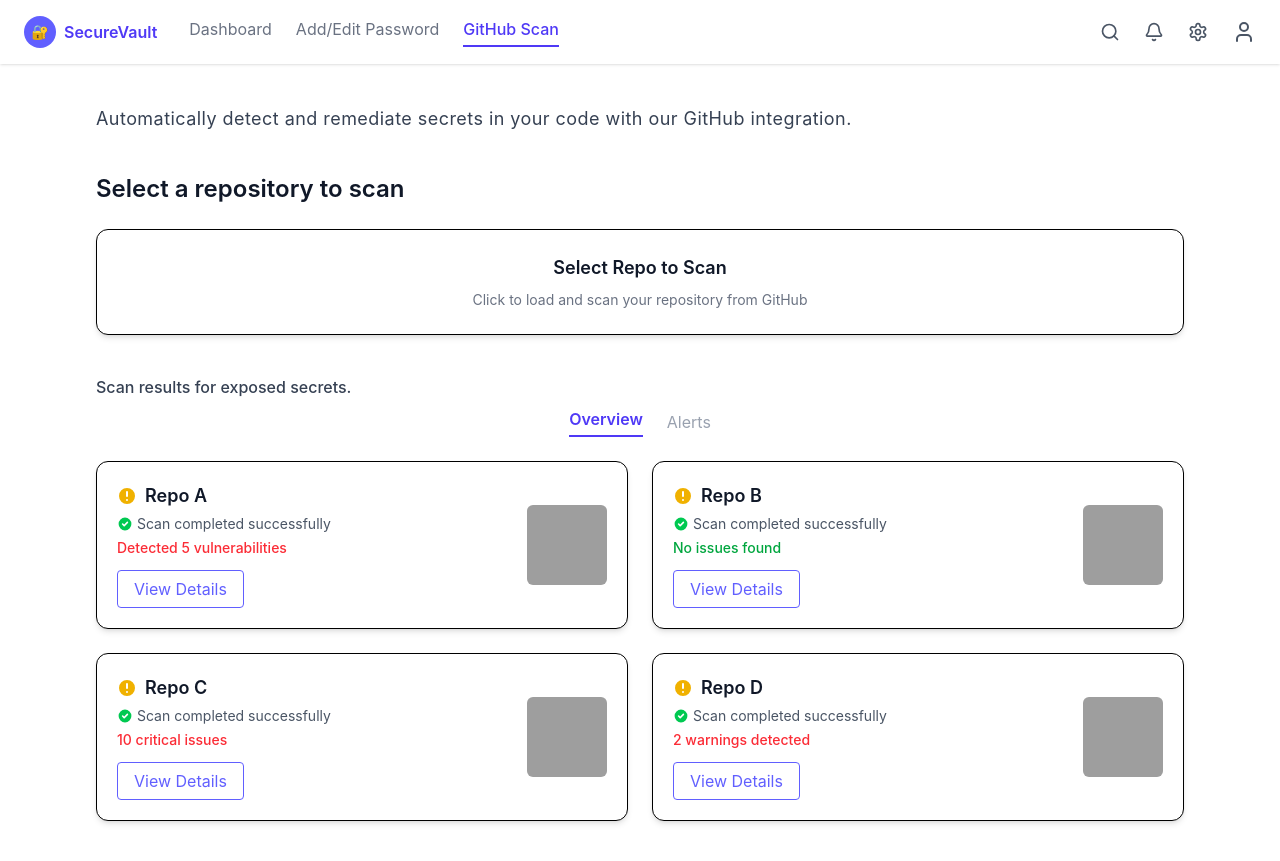
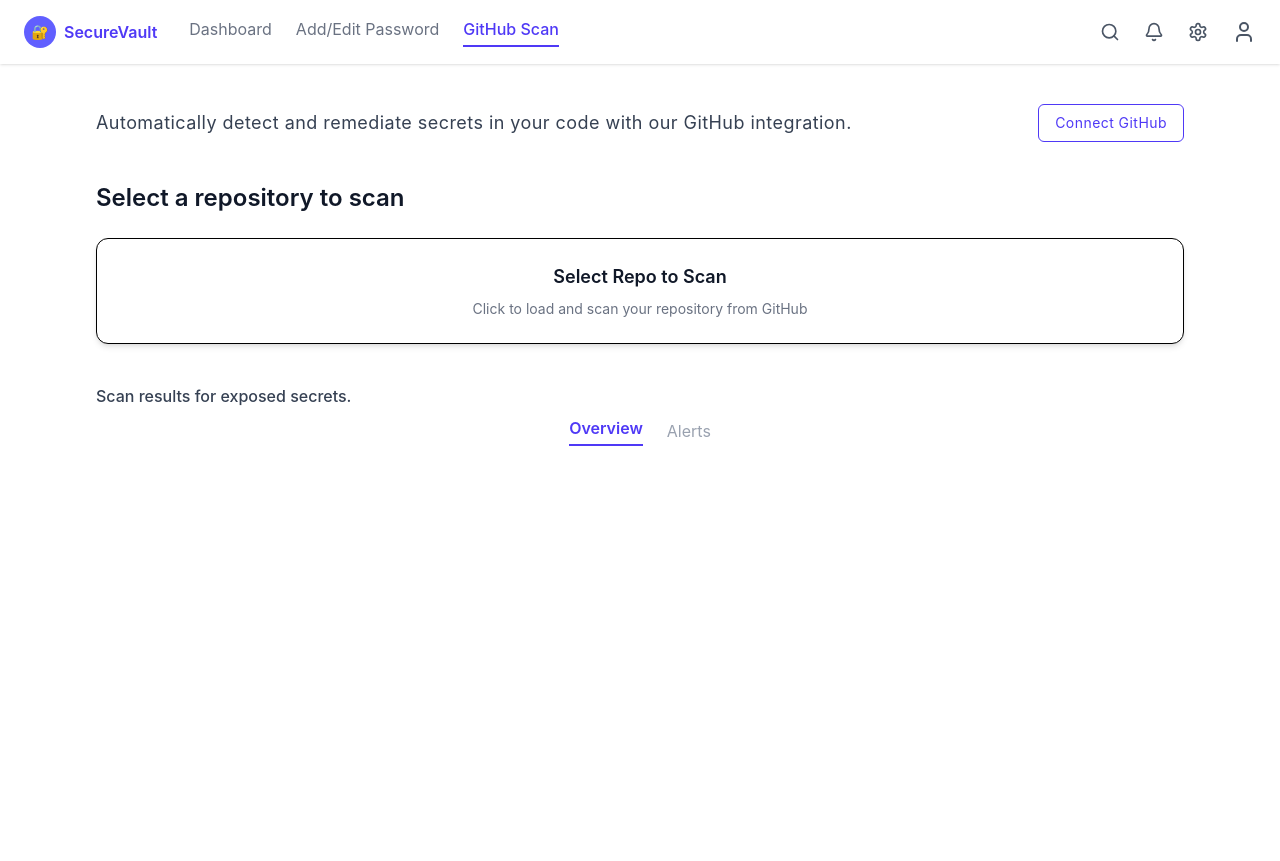
Before and after one commit to guy-with-a-cool-terminal/BinTechHub, a React (Vite) app in the folder PasswordManager/password-manager-frontend/: page /githubscan in a window 1280 px wide. After the commit the page ends 800 px from the top, so only its background shows below. Built offline with nearby package versions, Linux system fonts and the light colour scheme; grey boxes are pictures that could not be loaded.

Commit message:
setting up scan intergrations

```diff
--- a/PasswordManager/password-manager-frontend/src/pages/GithubScan.jsx
+++ b/PasswordManager/password-manager-frontend/src/pages/GithubScan.jsx
@@ -1,88 +1,103 @@
 import React, { useState } from "react";
 import Header from "../components/Header";
-import { HiOutlineSearchCircle, HiCheckCircle, HiExclamationCircle } from "react-icons/hi";
-import { motion } from "framer-motion";
+import { HiOutlineSearchCircle, HiCheckCircle, HiExclamationCircle, HiX } from "react-icons/hi";
+import { motion, AnimatePresence } from "framer-motion";
 
-// Sample data for repositories and results
-const repositories = [
+// import your API functions (commented out for now)
+// import { fetchRepositories, scanRepository } from "../services/api";
+
+const sampleRepositories = [
   {
     title: "Frontend Repo",
     lastScanned: "2 days ago",
     description: "Active repository for frontend development",
     image: "https://images.unsplash.com/photo-1581090700227-1e8e6f7f7f70",
   },
-  {
-    title: "Backend Repo",
-    lastScanned: "5 days ago",
-    description: "Repository for backend services",
-    image: "https://images.unsplash.com/photo-1603415526960-f8fba72729d0",
-  },
-  {
-    title: "Deploy Repo",
-    lastScanned: "7 days ago",
-    description: "Deployment repository for cloud services",
-    image: "https://images.unsplash.com/photo-1573497491208-6b1acb260507",
-  },
-];
-
-const results = [
-  {
-    name: "Repo A",
-    status: "Scan completed successfully",
-    issues: "Detected 5 vulnerabilities",
-    image: "https://images.unsplash.com/photo-1587982335078-795dfb7cc270",
-  },
-  {
-    name: "Repo B",
-    status: "Scan completed successfully",
-    issues: "No issues found",
-    image: "https://images.unsplash.com/photo-1610034829906-fdfd4db6f58d",
-  },
-  {
-    name: "Repo C",
-    status: "Scan completed successfully",
-    issues: "10 critical issues",
-    image: "https://images.unsplash.com/photo-1618221195710-d4c7cc2d9e8b",
-  },
-  {
-    name: "Repo D",
-    status: "Scan completed successfully",
-    issues: "2 warnings detected",
-    image: "https://images.unsplash.com/photo-1583281952164-d7d5d78b6c4e",
-  },
 ];
 
 const GithubScan = () => {
-  const [selectedRepo, setSelectedRepo] = useState(null);
+  const [reposToScan, setReposToScan] = useState([]);
   const [repoLoading, setRepoLoading] = useState(false);
-  const [reposToScan, setReposToScan] = useState([]);
+  const [scanStatus, setScanStatus] = useState({});
+  const [showDetails, setShowDetails] = useState(false);
+  const [selectedDetails, setSelectedDetails] = useState(null);
+  const [showRepoSelector, setShowRepoSelector] = useState(false);
 
-  // Simulate the process of selecting a GitHub repo
-  const handleSelectRepo = () => {
-    setRepoLoading(true);
-    setTimeout(() => {
-      const newRepo = {
-        name: `Repo ${reposToScan.length + 1}`,
-        description: `This is an active repository for scan ${reposToScan.length + 1}`,
-        image: "https://images.unsplash.com/photo-1581090700227-1e8e6f7f7f70",
-      };
-      setReposToScan([...reposToScan, newRepo]);
-      setRepoLoading(false);
-    }, 2000); // Simulating a 2s delay for loading repo
+  // Example handler for connecting GitHub (placeholder)
+  const handleGithubConnect = () => {
+    alert("GitHub OAuth not yet implemented.");
+    // TODO: Redirect to your Django backend OAuth endpoint
   };
 
-  const handleDeselectRepo = (repoIndex) => {
-    setReposToScan(reposToScan.filter((_, idx) => idx !== repoIndex));
+  // Open repo selection modal
+  const openRepoSelector = () => {
+    setShowRepoSelector(true);
+
+    // Uncomment to fetch repos from backend instead of sample
+    /*
+    setRepoLoading(true);
+    fetchRepositories()
+      .then((repos) => {
+        // Update state or modal list with fetched repos here
+        // e.g., setReposToScan(repos);
+      })
+      .catch((error) => {
+        console.error("Failed to fetch repositories", error);
+      })
+      .finally(() => setRepoLoading(false));
+    */
+  };
+
+  // Scan a repository now
+  const handleScanNow = (repoName) => {
+    setScanStatus((prev) => ({ ...prev, [repoName]: "scanning" }));
+
+    // Uncomment to call real API scan endpoint
+    /*
+    scanRepository(repoName)
+      .then((result) => {
+        setScanStatus((prev) => ({ ...prev, [repoName]: "completed" }));
+        // Optionally update repo scan details or results here
+      })
+      .catch((error) => {
+        setScanStatus((prev) => ({ ...prev, [repoName]: "failed" }));
+        console.error("Scan failed", error);
+      });
+    */
+
+    // Temporary simulated scan for demo
+    setTimeout(() => {
+      setScanStatus((prev) => ({ ...prev, [repoName]: "completed" }));
+    }, 3000);
+  };
+
+  const openDetails = (repo) => {
+    setSelectedDetails(repo);
+    setShowDetails(true);
+  };
+
+  const closeDetails = () => {
+    setShowDetails(false);
+    setSelectedDetails(null);
   };
 
   return (
-    <div className="bg-white min-h-screen">
+    <div className="bg-white min-h-screen relative">
       <Header />
+
       <main className="px-6 md:px-12 lg:px-24 py-10 space-y-10">
-        {/* Intro Text */}
-        <p className="text-gray-700 text-base md:text-lg leading-relaxed tracking-wide">
-          Automatically detect and remediate secrets in your code with our GitHub integration.
-        </p>
+        {/* Intro Section */}
+        <div className="flex flex-col md:flex-row md:items-center md:justify-between gap-4 text-gray-700 text-base md:text-lg leading-relaxed tracking-wide">
+          <p>
+            Automatically detect and remediate secrets in your code with our GitHub integration.
+          </p>
+          <button
+            onClick={handleGithubConnect}
+            className="px-4 py-2 border border-indigo-600 text-indigo-600 rounded-md hover:bg-indigo-50 active:scale-95 transition-all duration-200 focus:outline-none focus:ring-2 focus:ring-indigo-400 focus:ring-offset-2 text-sm"
+          >
+            Connect GitHub
+          </button>
+        </div>
 
         {/* Repo Selection Section */}
         <section>
@@ -95,7 +110,7 @@ const GithubScan = () => {
               backgroundColor: "#f7fafc",
             }}
             transition={{ duration: 0.3, ease: "easeOut" }}
-            onClick={handleSelectRepo}
+            onClick={openRepoSelector}
           >
             <div className="text-center">
               <h3 className="text-lg font-semibold text-gray-900">Select Repo to Scan</h3>
@@ -104,7 +119,7 @@ const GithubScan = () => {
           </motion.div>
         </section>
 
-        {/* Loading state when the user is selecting a repo */}
+        {/* Loading State */}
         {repoLoading && (
           <section>
             <div className="flex justify-center items-center">
@@ -114,7 +129,7 @@ const GithubScan = () => {
           </section>
         )}
 
-        {/* Dynamically added Repo Cards */}
+        {/* Scanned Repositories */}
         {reposToScan.length > 0 && (
           <section>
             <h3 className="text-lg font-semibold text-gray-900 mb-6">Scanned Repositories</h3>
@@ -133,16 +148,21 @@ const GithubScan = () => {
                   <div className="flex flex-col justify-between h-full">
                     <div>
                       <h2 className="text-lg font-semibold text-gray-900">{repo.name}</h2>
-                      <p className="text-sm text-gray-500">Last scanned: {repo.lastScanned || "Just now"}</p>
+                      <p className="text-sm text-gray-500">Last scanned: {repo.lastScanned}</p>
                       <p className="text-sm text-gray-600 mt-1">{repo.description}</p>
                     </div>
                     <div className="flex items-center justify-between mt-4">
                       <button
+                        onClick={() => handleScanNow(repo.name)}
                         className="px-4 py-2 border border-indigo-600 text-indigo-600 rounded-md hover:bg-indigo-50 active:scale-95 transition-all duration-200 focus:outline-none focus:ring-2 focus:ring-indigo-400 focus:ring-offset-2"
                       >
                         <span className="flex items-center gap-2">
                           <HiOutlineSearchCircle className="text-lg" />
-                          Scan Now
+                          {scanStatus[repo.name] === "scanning"
+                            ? "Scanning..."
+                            : scanStatus[repo.name] === "completed"
+                            ? "Re-scan"
+                            : "Scan Now"}
                         </span>
                       </button>
                       <img
@@ -159,23 +179,19 @@ const GithubScan = () => {
           </section>
         )}
 
-        {/* Scan Results Section */}
+        {/* Results Section */}
         <section>
           <h3 className="text-base text-gray-700 mb-2 font-medium">Scan results for exposed secrets.</h3>
 
-          {/* Toggle buttons (static for now) */}
           <div className="flex justify-center space-x-6 mb-6">
             <button className="text-indigo-600 font-semibold border-b-2 border-indigo-600 pb-1">
               Overview
             </button>
-            <button className="text-gray-400 hover:text-indigo-500 transition">
-              Alerts
-            </button>
+            <button className="text-gray-400 hover:text-indigo-500 transition">Alerts</button>
           </div>
 
-          {/* Result Cards Grid */}
           <div className="grid grid-cols-1 md:grid-cols-2 gap-6">
-            {results.map((repo, idx) => (
+            {reposToScan.map((repo, idx) => (
               <motion.div
                 key={idx}
                 className="bg-white border rounded-xl p-5 shadow-md transition-all ease-in-out duration-300"
@@ -194,16 +210,11 @@ const GithubScan = () => {
                     </h4>
                     <p className="text-sm text-gray-600 flex items-center gap-1">
                       <HiCheckCircle className="text-green-500 text-base" />
-                      {repo.status}
+                      Scan completed successfully
                     </p>
-                    <p
-                      className={`text-sm font-medium ${
-                        repo.issues.includes("No issues") ? "text-green-600" : "text-red-500"
-                      }`}
-                    >
-                      {repo.issues}
-                    </p>
+                    <p className="text-sm font-medium text-red-500">3 critical issues found</p>
                     <button
+                      onClick={() => openDetails(repo)}
                       className="mt-2 w-fit px-4 py-1.5 border border-indigo-500 text-indigo-500 rounded hover:bg-indigo-50 active:scale-95 transition-all duration-200 focus:outline-none focus:ring-2 focus:ring-indigo-400"
                     >
                       View Details
@@ -221,6 +232,100 @@ const GithubScan = () => {
           </div>
         </section>
       </main>
+
+      {/* Scan Details Modal */}
+      <AnimatePresence>
+        {showDetails && selectedDetails && (
+          <motion.div
+            className="fixed inset-0 z-40 bg-black bg-opacity-40 flex justify-center items-center"
+            initial={{ opacity: 0 }}
+            animate={{ opacity: 1 }}
+            exit={{ opacity: 0 }}
+          >
+            <motion.div
+              className="bg-white p-6 rounded-lg shadow-xl w-full max-w-lg relative"
+              initial={{ scale: 0.8 }}
+              animate={{ scale: 1 }}
+              exit={{ scale: 0.8 }}
+            >
+              <button
+                className="absolute top-3 right-3 text-gray-500 hover:text-red-500"
+                onClick={closeDetails}
+              >
+                <HiX size={22} />
+              </button>
+              <h2 className="text-xl font-semibold mb-4">{selectedDetails.name} - Scan Details</h2>
+              <p className="text-sm text-gray-600 mb-2">
+                <strong>Description:</strong> {selectedDetails.description}
+              </p>
+              <p className="text-sm text-gray-600 mb-2">
+                <strong>Findings:</strong> Exposed AWS key at `config.js:23`, Hardcoded token in `main.py:101`
+              </p>
+              <p className="text-sm text-gray-600 mb-2">
+                <strong>Severity:</strong> 2 Critical, 1 Medium
+              </p>
+              <p className="text-sm text-green-600 mt-4 italic">
+                Suggestion: Consider using environment variables and GitHub Secret Scanning for automation.
+              </p>
+            </motion.div>
+          </motion.div>
+        )}
+      </AnimatePresence>
+
+      {/* Repository Selection Modal */}
+      <AnimatePresence>
+        {showRepoSelector && (
+          <motion.div
+            className="fixed inset-0 z-50 bg-black bg-opacity-40 flex justify-center items-center"
+            initial={{ opacity: 0 }}
+            animate={{ opacity: 1 }}
+            exit={{ opacity: 0 }}
+            onClick={(e) => e.target.id === "repoSelectorBackdrop" && setShowRepoSelector(false)}
+            id="repoSelectorBackdrop"
+            aria-modal="true"
+            role="dialog"
+          >
+            <motion.div
+              className="bg-white p-6 rounded-lg shadow-xl w-full max-w-md relative"
+              initial={{ scale: 0.8 }}
+              animate={{ scale: 1 }}
+              exit={{ scale: 0.8 }}
+            >
+              <button
+                className="absolute top-3 right-3 text-gray-500 hover:text-red-500"
+                onClick={() => setShowRepoSelector(false)}
+                aria-label="Close repository selector"
+              >
+                <HiX size={22} />
+              </button>
+              <h2 className="text-xl font-semibold mb-4">Select a Repository</h2>
+              <ul>
+                {sampleRepositories.map((repo, i) => (
+                  <li
+                    key={i}
+                    className="border rounded p-3 mb-3 cursor-pointer hover:bg-indigo-50"
+                    onClick={() => {
+                      setReposToScan([
+                        ...reposToScan,
+                        {
+                          name: repo.title,
+                          description: repo.description,
+                          image: repo.image,
+                          lastScanned: "Never",
+                        },
+                      ]);
+                      setShowRepoSelector(false);
+                    }}
+                  >
+                    <h3 className="font-semibold">{repo.title}</h3>
+                    <p className="text-sm text-gray-600">{repo.description}</p>
+                  </li>
+                ))}
+              </ul>
+            </motion.div>
+          </motion.div>
+        )}
+      </AnimatePresence>
     </div>
   );
 };
```
Also changed, not shown: PasswordManager/password-manager-frontend/src/services/api.js (+51 -1 lines).
